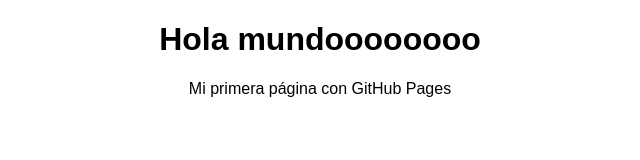
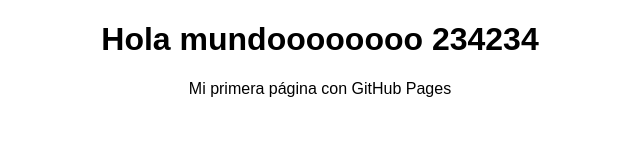
Before and after one commit to val777879/mi-pagina-web, a plain HTML site: page index.html in a window 1280 px wide. Shown: the whole page, without its empty margins (320-960 px from the left). Drawn offline with Linux system fonts and the light colour scheme.

Commit message:
Update index.html

```diff
--- a/index.html
+++ b/index.html
@@ -11,8 +11,8 @@
 
 <body>
 
-<h1>Hola mundoooooooo</h1>
-  <script src="script.js"></script>
+<h1>Hola mundoooooooo 234234</h1>
+<script src="script.js"></script>
 <p>Mi primera página con GitHub Pages</p>
 
 </body>
```
